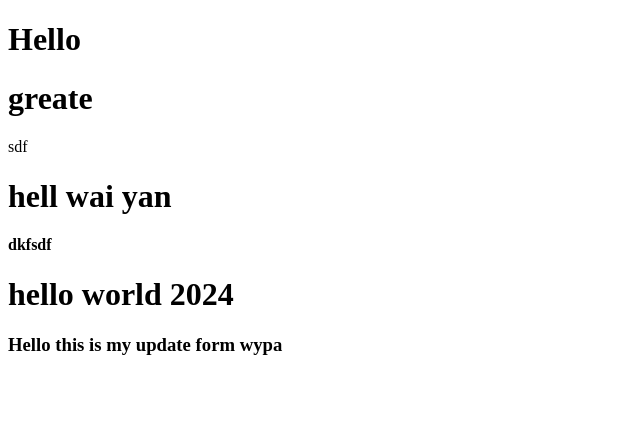
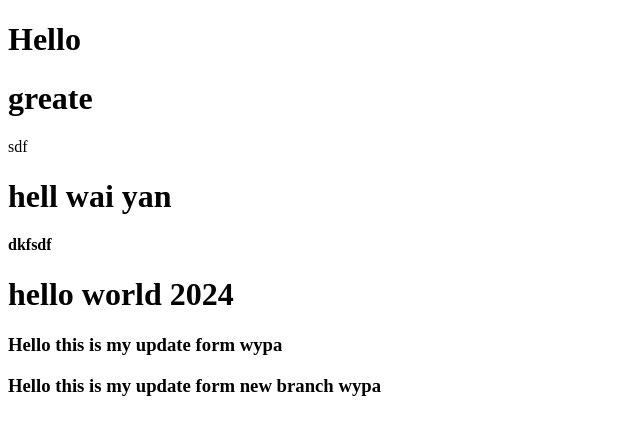
Before and after one commit to WaiYanPhoneAant/testrepos, a plain HTML site: page index.html in a window 1280 px wide. Shown: the whole page, without its empty margins (0-640 px from the left). Drawn offline with Linux system fonts and the light colour scheme.

Commit message:
first commit for this branc

```diff
--- a/index.html
+++ b/index.html
@@ -15,5 +15,6 @@
     <h4>dkfsdf</h4>
     <h1>hello world 2024</h1>
     <h3>Hello this is my update form wypa</h3>
+    <h3>Hello this is my update form new branch wypa</h3>
   </body>
 </html>
```
